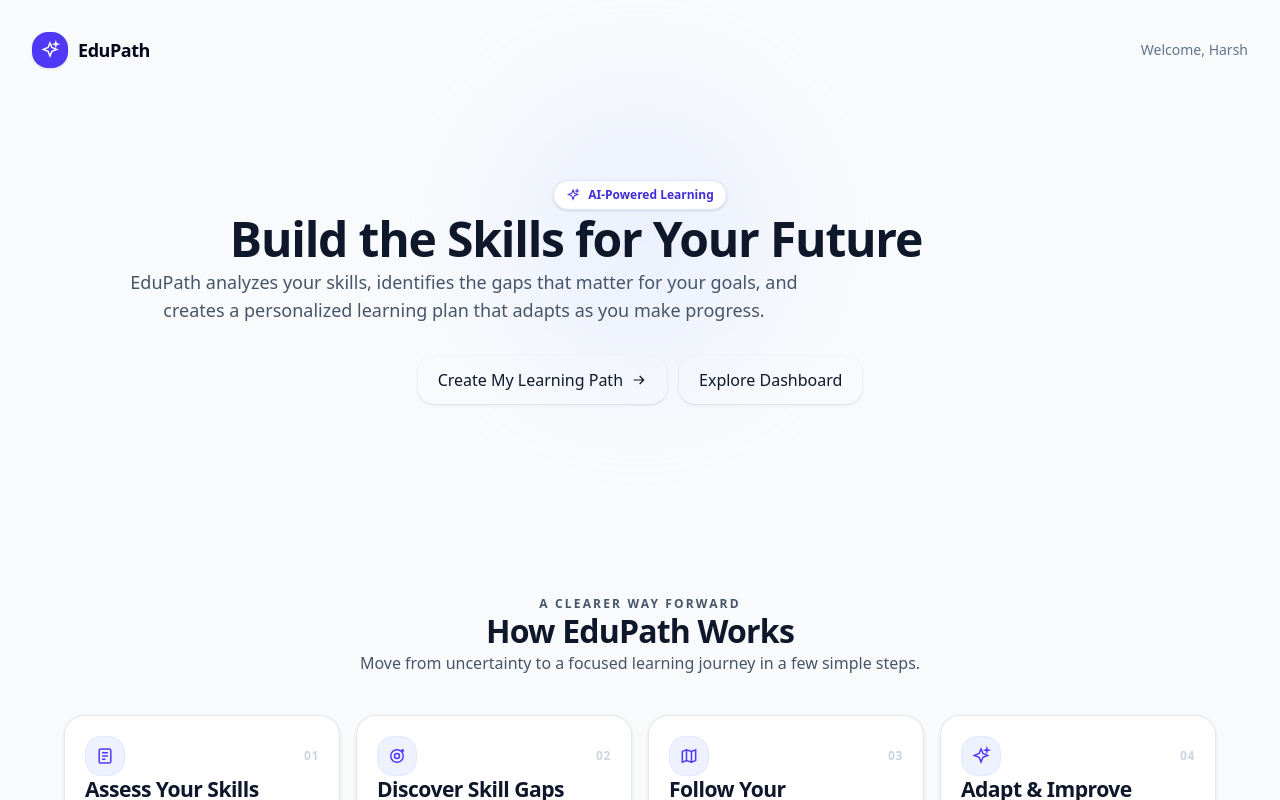
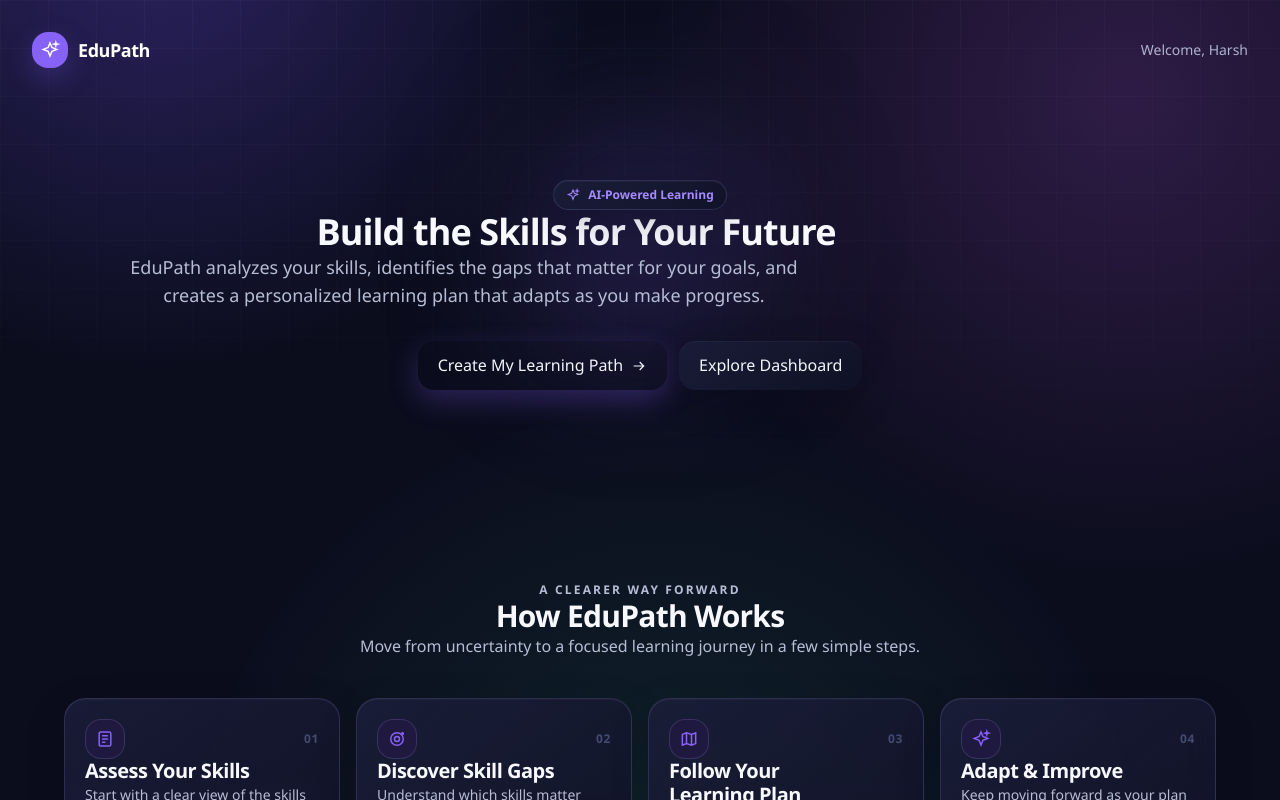
Before and after one commit to Harsh-Sharma79/edupath, a React (Vite) app in the folder client/: page / in a window 1280 px wide. Shown: the top 800 px of the page. Built offline with nearby package versions, Linux system fonts and the light colour scheme.

Commit message:
Update project

```diff
--- a/client/src/app.jsx
+++ b/client/src/app.jsx
@@ -1,9 +1,12 @@
 import React from "react";
+import { useCallback, useMemo } from "react";
 import {
   BrowserRouter,
   Navigate,
   Route,
   Routes,
+  useLocation,
+  useNavigate,
 } from "react-router-dom";
 import { LearnerProvider } from "./context/LearnerContext";
 import { demoData } from "./data/demoData";
@@ -14,26 +17,83 @@ import LearningPlan from "./pages/LearningPlan";
 import Progress from "./pages/Progress";
 import SkillGaps from "./pages/SkillGaps";
 import Welcome from "./pages/Welcome";
+import Sidebar from "./components/Sidebar";
+import Topbar from "./components/Topbar";
 
-function App() {
-  return (
-    <LearnerProvider>
-      <BrowserRouter>
+const destinations = Object.freeze({
+  "skill-gaps": "/skill-gaps",
+  "learning-plan": "/learning-plan",
+  adaptations: "/adaptation",
+  chat: "/chat",
+  progress: "/progress",
+});
+
+function getInitials(name = "") {
+  return name
+    .trim()
+    .split(/\s+/)
+    .filter(Boolean)
+    .map((part) => part[0])
+    .join("")
+    .slice(0, 2)
+    .toUpperCase();
+}
+
+function AppRoutes() {
+  const location = useLocation();
+  const navigate = useNavigate();
+  const {
+    adaptations,
+    agentActivities,
+    agentStatus,
+    chatMessages,
+    learner: learnerData,
+    nextAction,
+    plan,
+    progress,
+    progressInsights,
+    skillGaps,
+    skillProgress,
+    tasks,
+  } = demoData;
+
+  const learner = useMemo(
+    () => ({
+      ...learnerData,
+      initials: getInitials(learnerData.name),
+      role: learnerData.targetRole,
+    }),
+    [learnerData],
+  );
+
+  const goTo = useCallback(
+    (destination) => navigate(destinations[destination] ?? destination),
+    [navigate],
+  );
+
+  const routes = (
     <Routes>
       <Route
         path="/"
-            element={<Welcome userName={demoData.learner.name} />}
+        element={
+          <Welcome
+            userName={learnerData.name}
+            onGetStarted={() => navigate("/dashboard")}
+            onExploreDashboard={() => navigate("/dashboard")}
+          />
+        }
       />
       <Route
         path="/dashboard"
         element={
           <Dashboard
-                user={demoData.learner}
-                progress={demoData.progress}
-                skills={demoData.skillProgress}
-                nextAction={demoData.nextAction}
-                agentActivities={demoData.agentActivities}
-                agentStatus={demoData.agentStatus}
+            user={learnerData}
+            progress={progress}
+            skills={skillProgress}
+            nextAction={nextAction}
+            agentActivities={agentActivities}
+            agentStatus={agentStatus}
+            onNavigate={goTo}
           />
         }
       />
@@ -41,8 +101,8 @@ function App() {
         path="/skill-gaps"
         element={
           <SkillGaps
-                selectedRole={demoData.learner.targetRole}
-                gaps={demoData.skillGaps}
+            selectedRole={learnerData.targetRole}
+            gaps={skillGaps}
             loading={false}
           />
         }
@@ -51,9 +111,9 @@ function App() {
         path="/learning-plan"
         element={
           <LearningPlan
-                plan={demoData.plan}
-                tasks={demoData.tasks}
-                latestAdaptation={demoData.adaptations[0]}
+            plan={plan}
+            tasks={tasks}
+            latestAdaptation={adaptations[0]}
             loading={false}
           />
         }
@@ -62,9 +122,9 @@ function App() {
         path="/adaptation"
         element={
           <Adaptation
-                adaptations={demoData.adaptations}
-                latestAdaptation={demoData.adaptations[0]}
-                agentStatus={demoData.agentStatus}
+            adaptations={adaptations}
+            latestAdaptation={adaptations[0]}
+            agentStatus={agentStatus}
             loading={false}
           />
         }
@@ -73,9 +133,9 @@ function App() {
         path="/chat"
         element={
           <Chat
-                messages={demoData.chatMessages}
+            messages={chatMessages}
             loading={false}
-                agentStatus={demoData.agentStatus}
+            agentStatus={agentStatus}
           />
         }
       />
@@ -83,22 +143,43 @@ function App() {
         path="/progress"
         element={
           <Progress
-                overallProgress={demoData.progress.overallProgress}
-                skills={demoData.skillProgress}
-                tasksCompleted={demoData.progress.tasksCompleted}
-                totalTasks={demoData.progress.totalTasks}
-                learningStreak={demoData.progress.learningStreak}
-                previousProgress={demoData.progress.previousProgress}
-                nextAction={demoData.nextAction}
-                insights={demoData.progressInsights}
+            overallProgress={progress.overallProgress}
+            skills={skillProgress}
+            tasksCompleted={progress.tasksCompleted}
+            totalTasks={progress.totalTasks}
+            learningStreak={progress.learningStreak}
+            previousProgress={progress.previousProgress}
+            nextAction={nextAction}
+            insights={progressInsights}
           />
         }
       />
       <Route path="*" element={<Navigate to="/dashboard" replace />} />
     </Routes>
+  );
+
+  if (location.pathname === "/") return routes;
+
+  return (
+    <div className="app-shell">
+      <Sidebar learner={learner} agentStatus={agentStatus} />
+      <Topbar learner={learner} agentStatus={agentStatus} />
+      <div className="app-content">{routes}</div>
+    </div>
+  );
+}
+
+function App() {
+  return (
+    <LearnerProvider>
+      <BrowserRouter>
+        <AppRoutes />
       </BrowserRouter>
     </LearnerProvider>
   );
 }
 
 export default App;
+
+// If your project uses React Router's data-router APIs, replace BrowserRouter
+// with the corresponding router provider without changing AppRoutes.
--- a/client/src/styles/globals.css
+++ b/client/src/styles/globals.css
@@ -1,22 +1,105 @@
 @import "tailwindcss";
 @import "./variables.css";
 @import "./animations.css";
+
+/* Tailwind utility palette for the dark, late-night visual language. */
+@theme{
+  --font-sans: "Space Grotesk", "Avenir Next", "Segoe UI", sans-serif;
+
+  --color-slate-50: #0b0d1d;
+  --color-slate-100: #12162a;
+  --color-slate-200: #292e4b;
+  --color-slate-300: #444b70;
+  --color-slate-400: #8f97ba;
+  --color-slate-500: #adb4ce;
+  --color-slate-600: #c4c9dc;
+  --color-slate-700: #d8dbea;
+  --color-slate-800: #e8eaf4;
+  --color-slate-900: #f4f5fb;
+  --color-slate-950: #ffffff;
+
+  --color-indigo-50: #20193f;
+  --color-indigo-100: #352965;
+  --color-indigo-200: #504092;
+  --color-indigo-500: #9b7bff;
+  --color-indigo-600: #8662f6;
+  --color-indigo-700: #a68aff;
+
+  --color-violet-50: #2b173f;
+  --color-violet-100: #4f2775;
+  --color-violet-500: #d26dff;
+  --color-violet-600: #c75cff;
+  --color-violet-700: #e19bff;
+
+  --color-blue-50: #112a46;
+  --color-blue-100: #204b77;
+  --color-blue-500: #5aa9ff;
+  --color-blue-600: #64b5ff;
+  --color-blue-700: #94ceff;
+
+  --color-emerald-50: #10372f;
+  --color-emerald-100: #1e5b4c;
+  --color-emerald-200: #2e806a;
+  --color-emerald-500: #42d6a4;
+  --color-emerald-600: #57e6b4;
+  --color-emerald-700: #8cf4ce;
+  --color-emerald-800: #b7f7de;
+  --color-emerald-950: #e0fff1;
+
+  --color-rose-50: #3e182f;
+  --color-rose-100: #6b294e;
+  --color-rose-200: #954069;
+  --color-rose-500: #fb7196;
+  --color-rose-600: #ff82a3;
+  --color-rose-700: #ffacc1;
+
+  --color-orange-50: #412610;
+  --color-orange-100: #683c19;
+  --color-orange-200: #975c27;
+  --color-orange-500: #fb9a4d;
+  --color-orange-600: #ffab61;
+  --color-orange-700: #ffd09c;
+
+  --color-amber-50: #3d310e;
+  --color-amber-200: #8b7025;
+  --color-amber-300: #b39439;
+  --color-amber-500: #f8c95a;
+  --color-amber-700: #ffe49a;
+}
+
+:root {
+  color-scheme: dark;
+  font-synthesis: none;
+  text-rendering: optimizeLegibility;
+  scrollbar-color: var(--color-border-strong) var(--color-surface-muted);
+
+  --color-background: #0b0d1d;
+  --color-surface: #14172e;
+  --color-surface-hover: #1c2040;
+  --color-surface-muted: #111428;
+  --color-text-primary: #f8f8ff;
+  --color-text-secondary: #b7bdd4;
+  --color-text-muted: #9098b5;
+  --color-text-inverse: #0d1020;
+  --color-border: rgb(169 155 255 / 18%);
+  --color-border-strong: rgb(186 174 255 / 36%);
+  --color-primary: #8d6bff;
+  --color-primary-hover: #a98dff;
+  --color-primary-active: #7354e7;
+  --color-ai: #d26dff;
+  --color-ai-hover: #e39cff;
+  --color-ai-soft: #2b173f;
+  --focus-ring: 0 0 0 3px rgb(163 135 255 / 42%);
+}
+
+[data-theme="dark"] {
+  color-scheme: dark;
+}
 
 *,
 *::before,
 *::after {
   box-sizing: border-box;
-}
-
-:root {
-  color-scheme: light;
-  font-synthesis: none;
-  text-rendering: optimizeLegibility;
-  scrollbar-color: var(--color-border-strong) var(--color-surface-muted);
-}
-
-[data-theme="dark"] {
-  color-scheme: dark;
 }
 
 html {
@@ -33,11 +116,25 @@ body {
   margin: 0;
   overflow-x: hidden;
   background:
-    radial-gradient(circle at 8% -8%, rgb(99 102 241 / 0.12), transparent 28rem),
-    radial-gradient(circle at 94% 4%, rgb(124 58 237 / 0.08), transparent 25rem),
+    radial-gradient(
+      circle at 12% -10%,
+      rgb(121 84 255 / 30%),
+      transparent 28rem
+    ),
+    radial-gradient(
+      circle at 88% 12%,
+      rgb(210 92 255 / 18%),
+      transparent 30rem
+    ),
+    radial-gradient(
+      circle at 52% 110%,
+      rgb(54 211 153 / 12%),
+      transparent 30rem
+    ),
     var(--color-background);
+  background-attachment: fixed;
   color: var(--color-text-primary);
-  font-family: var(--font-family-sans);
+  font-family: var(--font-sans);
   font-size: var(--font-size-md);
   font-weight: var(--font-weight-normal);
   line-height: var(--line-height-normal);
@@ -50,29 +147,20 @@ body::before {
   inset: 0;
   z-index: -1;
   pointer-events: none;
-  background-image: linear-gradient(rgb(15 23 42 / 0.025) 1px, transparent 1px),
-    linear-gradient(90deg, rgb(15 23 42 / 0.025) 1px, transparent 1px);
+  background-image:
+    linear-gradient(rgb(255 255 255 / 2.5%) 1px, transparent 1px),
+    linear-gradient(90deg, rgb(255 255 255 / 2.5%) 1px, transparent 1px);
   background-size: 3rem 3rem;
   content: "";
   mask-image: linear-gradient(to bottom, black, transparent 75%);
 }
 
-[data-theme="dark"] body::before {
-  background-image: linear-gradient(rgb(255 255 255 / 0.025) 1px, transparent 1px),
-    linear-gradient(90deg, rgb(255 255 255 / 0.025) 1px, transparent 1px);
-}
-
 #root {
   position: relative;
   z-index: 0;
+  width: 100%;
   min-height: 100vh;
-  width: 100%;
   isolation: isolate;
-}
-
-::selection {
-  background: var(--color-primary);
-  color: var(--color-text-inverse);
 }
 
 h1,
@@ -103,22 +191,18 @@ h6 {
 }
 
 h1 {
-  font-size: clamp(2rem, 1.45rem + 2vw, 3.5rem);
+  font-size: var(--font-size-3xl);
   font-weight: var(--font-weight-bold);
 }
-
 h2 {
-  font-size: clamp(1.5rem, 1.2rem + 1vw, 2.25rem);
+  font-size: var(--font-size-2xl);
 }
-
 h3 {
-  font-size: clamp(1.125rem, 1rem + 0.4vw, 1.5rem);
+  font-size: var(--font-size-xl);
 }
-
 h4 {
   font-size: var(--font-size-lg);
 }
-
 h5,
 h6 {
   font-size: var(--font-size-md);
@@ -162,7 +246,9 @@ a {
   color: var(--color-primary);
   text-decoration: none;
   text-underline-offset: 0.18em;
-  transition: color var(--transition-fast), text-decoration-color var(--transition-fast);
+  transition:
+    color var(--transition-fast),
+    text-decoration-color var(--transition-fast);
 }
 
 a:hover {
@@ -184,7 +270,8 @@ button {
   background: transparent;
   cursor: pointer;
   -webkit-tap-highlight-color: transparent;
-  transition: background-color var(--transition-fast),
+  transition:
+    background-color var(--transition-fast),
     border-color var(--transition-fast),
     color var(--transition-fast),
     box-shadow var(--transition-fast),
@@ -194,11 +281,9 @@ button {
 button:hover:not(:disabled) {
   transform: translateY(-1px);
 }
-
 button:active:not(:disabled) {
   transform: translateY(0);
 }
-
 button:disabled {
   cursor: not-allowed;
   opacity: 0.58;
@@ -211,9 +296,12 @@ select {
   width: 100%;
   border: 1px solid var(--color-border);
   border-radius: var(--radius-lg);
-  background-color: var(--color-surface);
+  background: rgb(8 10 25 / 55%);
   color: var(--color-text-primary);
-  transition: border-color var(--transition-fast), box-shadow var(--transition-fast), background-color var(--transition-fast);
+  transition:
+    border-color var(--transition-fast),
+    box-shadow var(--transition-fast),
+    background-color var(--transition-fast);
 }
 
 input,
@@ -223,7 +311,7 @@ select {
 }
 
 textarea {
-  min-height: 7rem;
+  min-height: 6rem;
   padding: var(--space-3);
   resize: vertical;
 }
@@ -236,9 +324,15 @@ select:hover:not(:disabled) {
 
 input:focus,
 textarea:focus,
-select:focus {
+select:focus,
+input:focus-visible,
+textarea:focus-visible,
+select:focus-visible,
+button:focus-visible,
+a:focus-visible {
   border-color: var(--color-primary);
-  background-color: var(--color-surface);
+  outline: none;
+  box-shadow: var(--focus-ring);
 }
 
 input:disabled,
@@ -255,11 +349,16 @@ textarea::placeholder {
 }
 
 select {
-  background-image: linear-gradient(45deg, transparent 50%, var(--color-text-muted) 50%),
+  background-image:
+    linear-gradient(45deg, transparent 50%, var(--color-text-muted) 50%),
     linear-gradient(135deg, var(--color-text-muted) 50%, transparent 50%);
-  background-position: calc(100% - 1rem) 50%, calc(100% - 0.7rem) 50%;
+  background-position:
+    calc(100% - 1rem) 50%,
+    calc(100% - 0.7rem) 50%;
   background-repeat: no-repeat;
-  background-size: 0.3rem 0.3rem, 0.3rem 0.3rem;
+  background-size:
+    0.3rem 0.3rem,
+    0.3rem 0.3rem;
   padding-right: var(--space-8);
 }
 
@@ -277,9 +376,13 @@ video {
   height: auto;
 }
 
+::selection {
+  background: #7656de;
+  color: #fff;
+}
+
 :focus-visible {
   outline: none;
-  box-shadow: var(--focus-ring);
 }
 
 :target {
@@ -293,23 +396,85 @@ hr {
   background: var(--color-border);
 }
 
-::-webkit-scrollbar {
-  width: 0.7rem;
-  height: 0.7rem;
+/* App surfaces: translucent enough to pick up the aurora, solid enough to read. */
+main.bg-slate-50 {
+  position: relative;
+  isolation: isolate;
+  background: transparent;
 }
 
-::-webkit-scrollbar-track {
-  background: var(--color-surface-muted);
+.bg-white {
+  background: linear-gradient(145deg, rgb(27 30 58 / 88%), rgb(16 18 38 / 82%));
+  backdrop-filter: blur(16px);
 }
 
-::-webkit-scrollbar-thumb {
-  border: 2px solid var(--color-surface-muted);
-  border-radius: var(--radius-full);
-  background: var(--color-border-strong);
+.border-slate-200,
+.border-indigo-100,
+.border-violet-100,
+.border-emerald-100,
+.border-rose-100,
+.border-orange-100 {
+  border-color: rgb(177 165 255 / 17%);
 }
 
-::-webkit-scrollbar-thumb:hover {
-  background: var(--color-text-muted);
+.shadow-sm {
+  box-shadow:
+    0 12px 36px rgb(1 3 14 / 22%),
+    inset 0 1px 0 rgb(255 255 255 / 3.5%);
+}
+
+.shadow-md {
+  box-shadow:
+    0 20px 48px rgb(1 3 14 / 32%),
+    inset 0 1px 0 rgb(255 255 255 / 5%);
+}
+
+.rounded-2xl {
+  border-radius: 1.35rem;
+}
+
+article.rounded-2xl,
+section.rounded-2xl,
+aside.rounded-2xl {
+  transition:
+    border-color 200ms ease,
+    transform 200ms ease,
+    box-shadow 200ms ease;
+}
+
+article.rounded-2xl:hover,
+section.rounded-2xl:hover,
+aside.rounded-2xl:hover {
+  border-color: rgb(181 166 255 / 32%);
+  box-shadow:
+    0 22px 48px rgb(1 3 14 / 28%),
+    inset 0 1px 0 rgb(255 255 255 / 6%);
+}
+
+.bg-indigo-600 {
+  box-shadow: 0 10px 28px rgb(130 90 246 / 28%);
+}
+
+.bg-indigo-600:hover:not(:disabled) {
+  box-shadow: 0 14px 32px rgb(130 90 246 / 42%);
+}
+
+.bg-slate-50:not(main),
+.bg-slate-100 {
+  background-color: rgb(12 14 31 / 68%);
+}
+
+.divide-slate-100 > :not(:last-child) {
+  border-color: rgb(177 165 255 / 12%);
+}
+
+.app-content {
+  min-height: calc(100vh - 82px);
+  margin-left: 270px;
+}
+
+.app-content > main {
+  min-height: calc(100vh - 82px);
 }
 
 .sr-only {
@@ -324,11 +489,29 @@ hr {
   border: 0;
 }
 
+::-webkit-scrollbar {
+  width: 0.625rem;
+  height: 0.625rem;
+}
+
+::-webkit-scrollbar-track {
+  background: #0d1020;
+}
+
+::-webkit-scrollbar-thumb {
+  border: 2px solid #0d1020;
+  border-radius: var(--radius-full);
+  background: #45496f;
+}
+
+::-webkit-scrollbar-thumb:hover {
+  background: #696d9b;
+}
+
 @media (max-width: 39.99rem) {
   body {
     font-size: var(--font-size-sm);
   }
-
   body::before {
     background-size: 2rem 2rem;
   }
@@ -336,13 +519,27 @@ hr {
 
 @media (min-width: 40rem) {
   h1 {
-    font-size: clamp(2.25rem, 1.8rem + 1.5vw, 3.5rem);
+    font-size: var(--font-size-4xl);
+  }
+  h2 {
+    font-size: var(--font-size-3xl);
   }
 }
 
 @media (min-width: 64rem) {
   body {
     line-height: 1.55;
+  }
+}
+
+@media (max-width: 767px) {
+  .app-content {
+    min-height: 100vh;
+    margin-left: 0;
+  }
+
+  .app-content > main {
+    min-height: 100vh;
   }
 }
 
```
Also changed, not shown: client/package.json (+2 -9 lines), 1 other file (tests, documents, lock files or other folders). Lines whose indentation alone changed are shown as unchanged.
